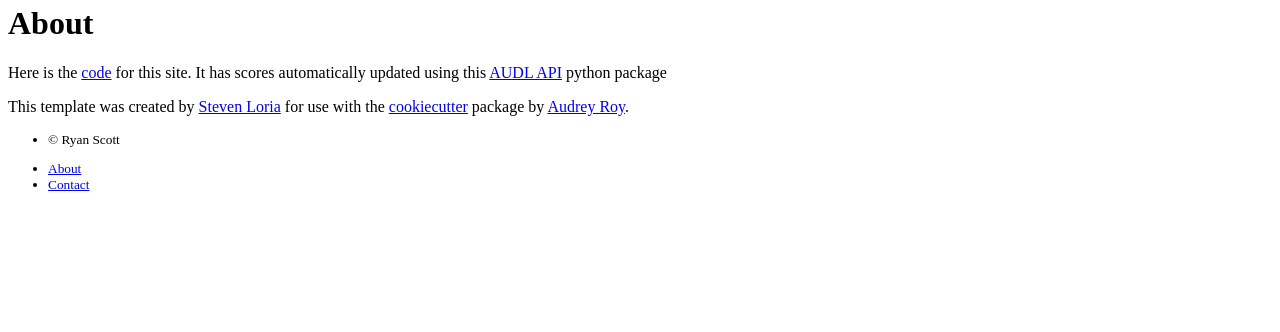
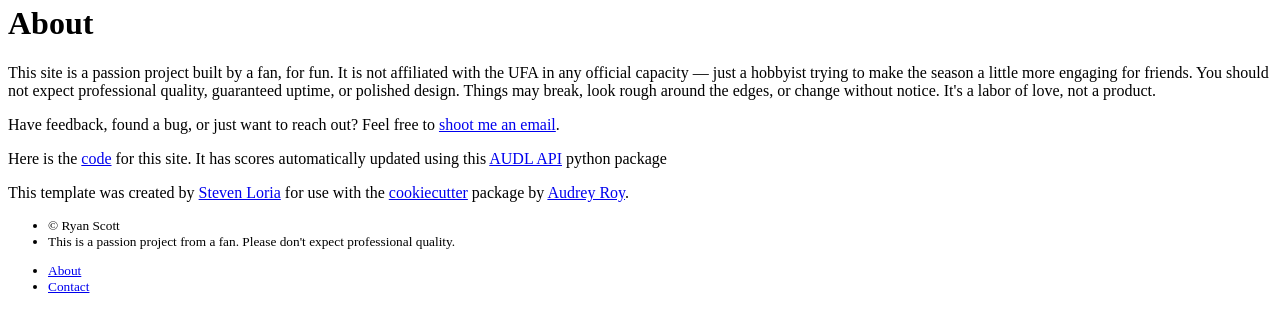
Before and after one commit to Razator73/ufa_picks, a Flask app: template ufa_picks/templates/public/about.html in a window 1280 px wide. Shown: the part 76-408 px from the top of the page. Run offline with Flask 3, Linux system fonts and the light colour scheme; the template is opened without the code that fills it, so the values that code supplies are empty; parts of the project's set-up code (start-up, migrations or seed data) failed here and were passed over; some libraries are stand-ins or nearby versions.

Commit message:
Add passion project disclaimer to footer and about page
Co-Authored-By: Claude Sonnet 4.6 <noreply@anthropic.com>

```diff
--- a/ufa_picks/templates/footer.html
+++ b/ufa_picks/templates/footer.html
@@ -2,6 +2,7 @@
   <small>
     <ul class="company">
       <li>© Ryan Scott</li>
+      <li>This is a passion project from a fan. Please don't expect professional quality.</li>
     </ul>
 
     <ul class="footer-nav">
--- a/ufa_picks/templates/public/about.html
+++ b/ufa_picks/templates/public/about.html
@@ -5,6 +5,8 @@
 <div class="container">
     <h1 class="mt-5">About</h1>
     <div class="row">
+      <p class="lead">This site is a passion project built by a fan, for fun. It is not affiliated with the UFA in any official capacity — just a hobbyist trying to make the season a little more engaging for friends. You should not expect professional quality, guaranteed uptime, or polished design. Things may break, look rough around the edges, or change without notice. It's a labor of love, not a product.</p>
+      <p class="lead">Have feedback, found a bug, or just want to reach out? Feel free to <a href="mailto:ryan@razator.com">shoot me an email</a>.</p>
       <p class="lead">Here is the <a href="https://github.com/Razator73/ufa_picks">code</a> for this site. It has
         scores automatically updated using this <a href="https://github.com/yukikongju/audl">AUDL API</a> python package
       </p>
```
